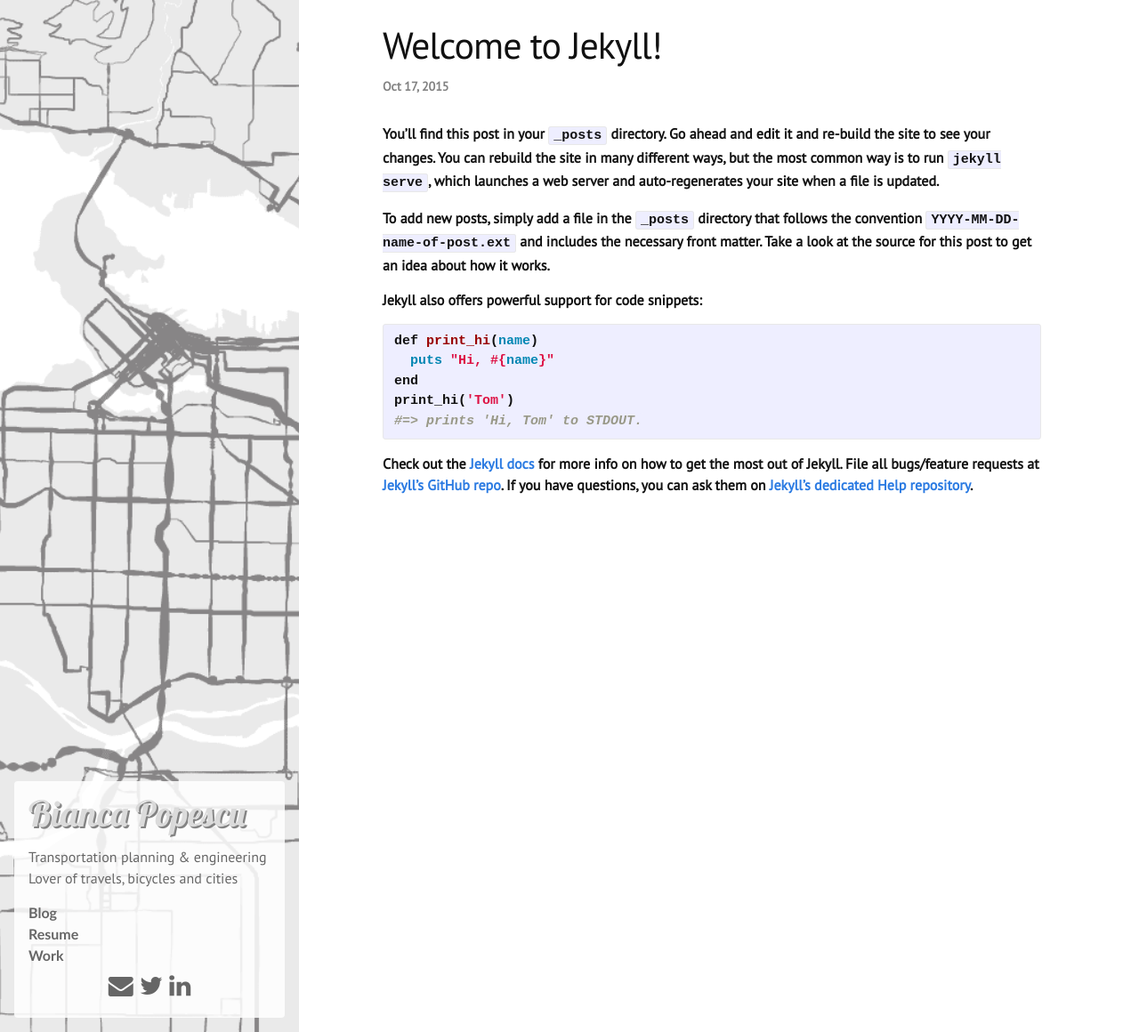
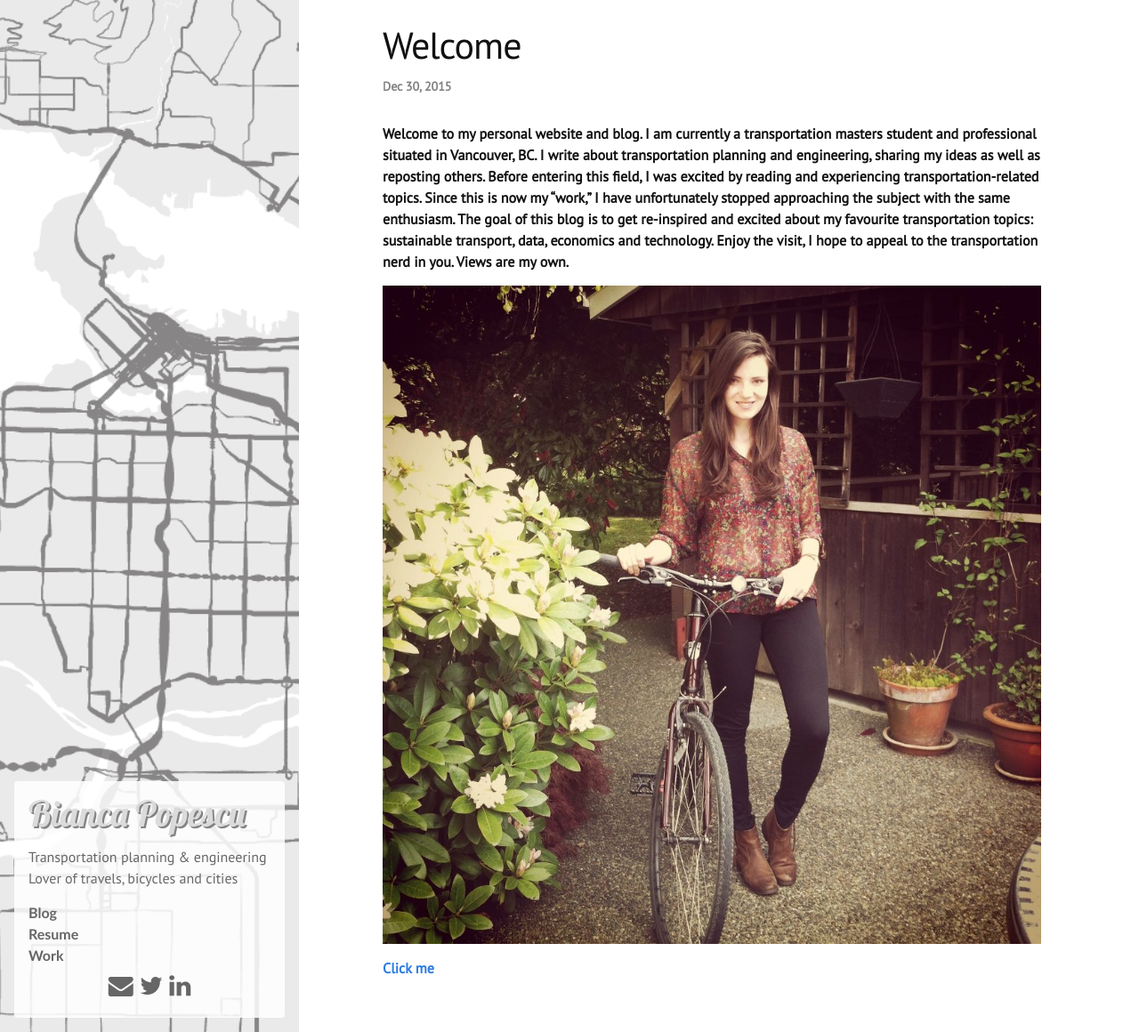
Before and after one commit to biancapopescu/biancapopescu.github.io, a Jekyll site: the page built from _posts/2015-10-17-welcome-to-jekyll.markdown, in a window 1280 px wide and 1160 px high. Shown: the whole window at 89% size. Built offline with Jekyll 4.4.1, drawn with Linux system fonts in a browser that asks for light colours; nearby versions of some CDN libraries.

Commit message:
New images and post

```diff
--- a/_includes/header.html
+++ b/_includes/header.html
@@ -7,6 +7,7 @@
 
       <ul class="site-links">
         <li><a class="page-link" href="{{ site.baseurl }}/">Blog</a></li>
+        <li><a class="page-link" href="/blogData/Resume_Recent.pdf">Resume</a></li>
         {% for page in site.pages %}
           {% if page.title %}
           <li><a class="page-link" href="{{ page.url | prepend: site.baseurl }}">{{ page.title }}</a></li>
--- a/_posts/2015-10-17-welcome-to-jekyll.markdown
+++ b/_posts/2015-10-17-welcome-to-jekyll.markdown
@@ -1,25 +1,11 @@
 ---
 layout: post
-title:  "Welcome to Jekyll!"
-date:   2015-10-17 20:19:34
-categories: jekyll update
+title:  "Welcome"
+date:   2015-12-30 20:19:34
+categories: transportation
 ---
-You’ll find this post in your `_posts` directory. Go ahead and edit it and re-build the site to see your changes. You can rebuild the site in many different ways, but the most common way is to run `jekyll serve`, which launches a web server and auto-regenerates your site when a file is updated.
+Welcome to my personal website and blog. I am currently a transportation masters student and professional situated in Vancouver, BC. I write about transportation planning and engineering, sharing my ideas as well as reposting others. Before entering this field, I was excited by reading and experiencing transportation-related topics. Since this is now my “work,” I have unfortunately stopped approaching the subject with the same enthusiasm. The goal of this blog is to get re-inspired and excited about my favourite transportation topics: sustainable transport, data, economics and technology. Enjoy the visit, I hope to appeal to the transportation nerd in you. Views are my own.
 
-To add new posts, simply add a file in the `_posts` directory that follows the convention `YYYY-MM-DD-name-of-post.ext` and includes the necessary front matter. Take a look at the source for this post to get an idea about how it works.
+![I'm on a bike!](/images\Intro_Bianca.jpg)
 
-Jekyll also offers powerful support for code snippets:
-
-{% highlight ruby %}
-def print_hi(name)
-  puts "Hi, #{name}"
-end
-print_hi('Tom')
-#=> prints 'Hi, Tom' to STDOUT.
-{% endhighlight %}
-
-Check out the [Jekyll docs][jekyll] for more info on how to get the most out of Jekyll. File all bugs/feature requests at [Jekyll’s GitHub repo][jekyll-gh]. If you have questions, you can ask them on [Jekyll’s dedicated Help repository][jekyll-help].
-
-[jekyll]:      http://jekyllrb.com
-[jekyll-gh]:   https://github.com/jekyll/jekyll
-[jekyll-help]: https://github.com/jekyll/jekyll-help
+<a href="/blogData\Transportation_Sustainable_World.pdf">Click me</a>
```
Also changed, not shown: resume.md (deleted, +0 -11 lines), images/CPM.png (added), images/Commute_COV.jpg (added), images/Commute_Traffic.png (added), images/FTN.png (added), images/Intro_Bianca.jpg (added), images/Safety_COV.jpeg (added), images/Safety_COV_results.png (added), images/Woman_Pedestrian.jpg (added), 3 other files.
